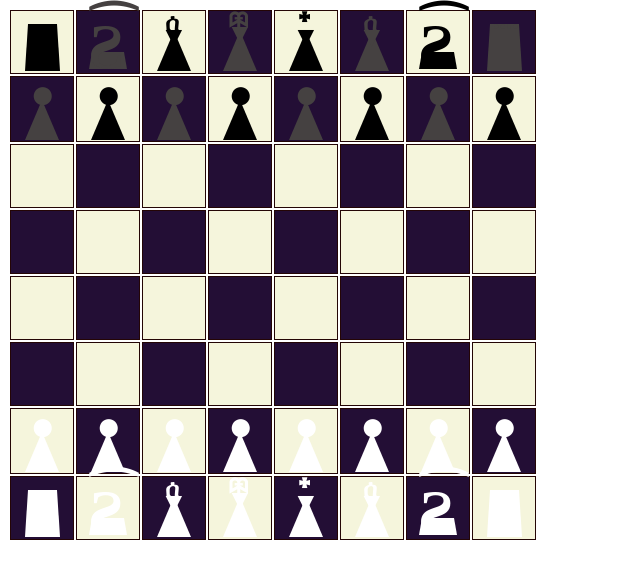
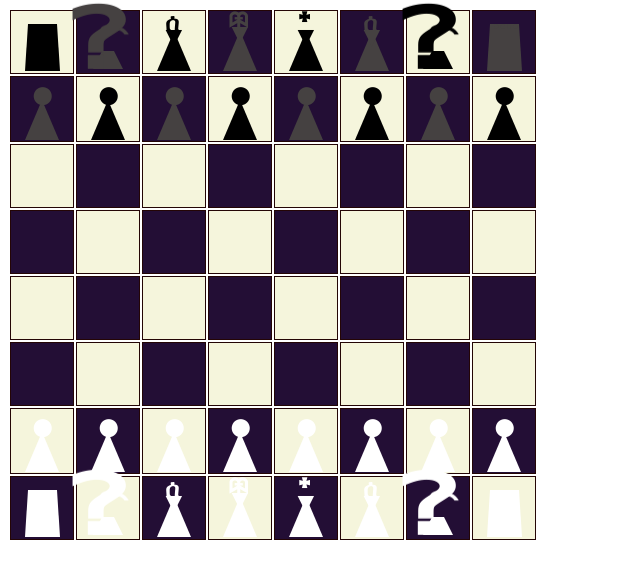
Before and after one commit to github4Yaro/FE-22-1, a plain HTML site: page FE22-1-c2/chess.html in a window 1280 px wide. Shown: the whole page, without its empty margins (0-640 px from the left). Drawn offline with Linux system fonts and the light colour scheme.

Commit message:
Update chess-table.css

```diff
--- a/FE22-1-c2/chess-table.css
+++ b/FE22-1-c2/chess-table.css
@@ -71,35 +71,35 @@ td div::after{
 
 
 .knigth {
-    width: 32px;
-    border-left: 3px solid transparent;
-    border-right: 3px solid transparent;
-    border-bottom-width: 17px;
+    width: 12px;
+    border-left: 9px solid transparent;
+    border-right: 9px solid transparent;
+    border-bottom-width: 18px;
     border-bottom-style: solid;
     padding-top: 0px;
 }
 .knigth::before{
-    content: '⏜';
+    content: '‛';
     font-size: 24px;
     font-weight: 800;
     display: block;
     position: relative;
-    transform: scale(1.5,2.1);
-    top: 5px;
-    left: 8px;
+    transform: scale(3.85,2.1) rotate(90deg) rotateZ(180deg) rotateY(161deg);
+    top: 4px;
+    left: 25px;
 }
 
 .knigth::after {
-    content: 'S';
-    width: 10px;
-    height: 10px;
+    content: '؟';
+    width: 70px;
+    height: 8px;
     font-size: 64px;
     font-weight: 800;
     display: block;
     position: relative;
-    top: -32px;
-    left: 22px;
-    transform: rotateY(180deg);
+    top: -50px;
+    left: -72px;
+    transform: scaleX(2) scaleY(1.3) rotateY(180deg);
 }
 
 .bishop::before {
```
